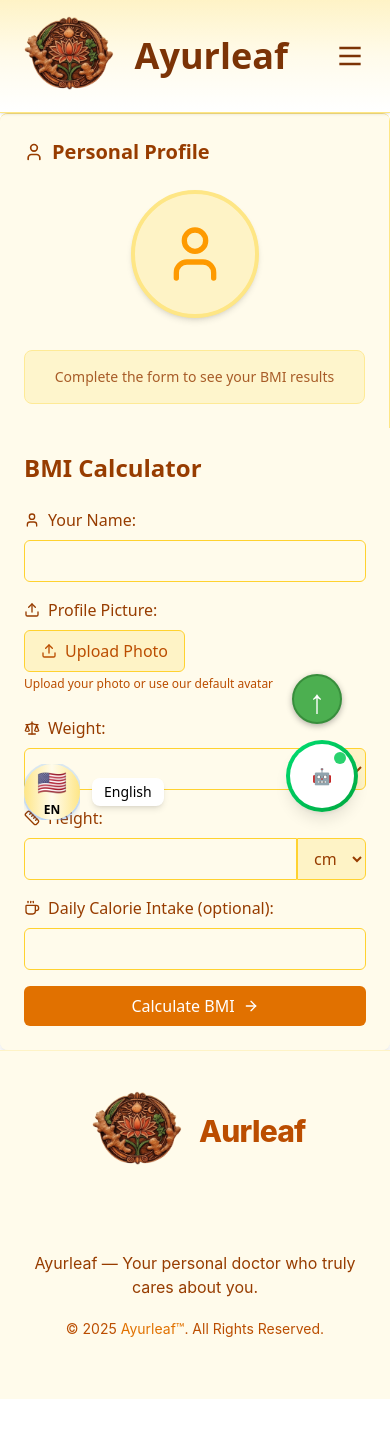
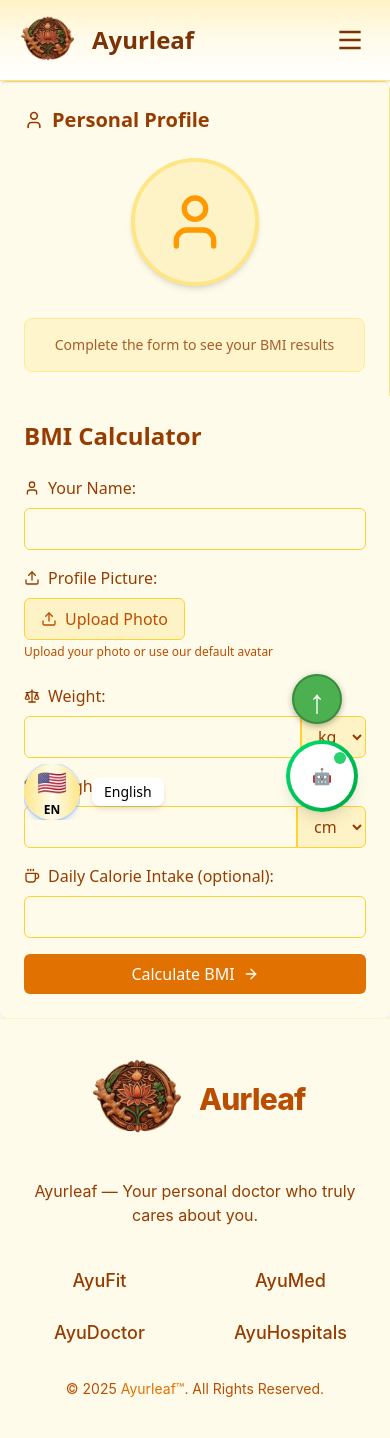
Before and after one commit to relatablepradeep/Aurleaf, a React (Vite) app in the folder Frontend/: page /BMI in a window 390 px wide. Before the commit the page ends 1399 px from the top, so only its background shows below. Built offline with nearby package versions, Linux system fonts and the light colour scheme.

Commit message:
Enhanced responsiveness for mobiles

```diff
--- a/Frontend/src/Component/Animation/StepProcess.tsx
+++ b/Frontend/src/Component/Animation/StepProcess.tsx
@@ -156,10 +156,11 @@ export default function StepProcess() {
                         height="150"
                         className="w-full h-full object-cover transition-all duration-500 hover:scale-110"
                         srcSet={`
-      ${disease.image_url.replace("w_64,h_64", "w_320,h_180")} 320w,
-      ${disease.image_url.replace("w_64,h_64", "w_640,h_360")} 640w,
-      ${disease.image_url.replace("w_64,h_64", "w_1280,h_720")} 1280w
-    `}
+  ${(disease.image_url || '/api/placeholder/260/150').replace("w_64,h_64", "w_320,h_180")} 320w,
+  ${(disease.image_url || '/api/placeholder/260/150').replace("w_64,h_64", "w_640,h_360")} 640w,
+  ${(disease.image_url || '/api/placeholder/260/150').replace("w_64,h_64", "w_1280,h_720")} 1280w
+`}
+
                         sizes="(max-width: 640px) 100vw, 640px"
                       />
                       <figcaption className="sr-only">
--- a/Frontend/src/Component/Footer/Foot.tsx
+++ b/Frontend/src/Component/Footer/Foot.tsx
@@ -1,5 +1,4 @@
-import { Link,NavLink } from "react-router-dom"; // Updated import for React Router DOM
-
+import { Link, NavLink } from "react-router-dom";
 import logo from "../../Assets/logo.png";
 
 export default function Foot() {
@@ -7,37 +6,59 @@ export default function Foot() {
     <footer className="w-full bg-amber-50 text-amber-900 px-4 md:px-8 lg:px-10 py-10 font-[Inter] border-t border-amber-100">
       <div className="max-w-screen-xl mx-auto text-center flex flex-col items-center">
 
-        <Link to="/" className="flex items-center text-3xl mb-4 font-extrabold tracking-tight text-amber-700 ">
+        {/* Logo + Brand */}
+        <Link
+          to="/"
+          className="flex items-center text-3xl mb-4 font-extrabold tracking-tight text-amber-700"
+        >
           <img src={logo} className="h-20 w-auto mr-2" alt="Aurleaf Logo" />
           Aurleaf
         </Link>
 
-        <p className="text-amber-800 mt-16 max-w-lg text-base">
+        {/* Tagline */}
+        <p className="text-amber-800 mt-6 max-w-lg text-base">
           Ayurleaf — Your personal doctor who truly cares about you.
         </p>
 
-        <div className="hidden md:flex md:space-x-8 mt-28 absolute left-1/2 transform -translate-x-1/2">
+        {/* Links (responsive grid) */}
+        <div className="mt-10 grid grid-cols-2 sm:grid-cols-2 md:grid-cols-4 gap-6 w-full max-w-lg">
           <NavLink
             to="/fitness"
             className={({ isActive }) =>
-              `text-2xl font-medium ${isActive ? "text-amber-900" : "text-amber-800 hover:text-amber-600"}`
+              `text-lg font-medium ${
+                isActive ? "text-amber-900" : "text-amber-800 hover:text-amber-600"
+              }`
             }
           >
             AyuFit
           </NavLink>
-          <NavLink to="/products" className="text-2xl font-medium text-amber-800 hover:text-amber-600">
+          <NavLink
+            to="/products"
+            className="text-lg font-medium text-amber-800 hover:text-amber-600"
+          >
             AyuMed
           </NavLink>
-          <NavLink to="/doctors" className="text-2xl font-medium text-amber-800 hover:text-amber-600">
+          <NavLink
+            to="/doctors"
+            className="text-lg font-medium text-amber-800 hover:text-amber-600"
+          >
             AyuDoctor
           </NavLink>
-          <NavLink to="/hospitals" className="text-2xl font-medium text-amber-800 hover:text-amber-600">
+          <NavLink
+            to="/hospitals"
+            className="text-lg font-medium text-amber-800 hover:text-amber-600"
+          >
             AyuHospitals
           </NavLink>
         </div>
 
-        <span className="text-sm text-amber-700 m-5">
-          © 2025 <Link to="/" className="hover:underline text-amber-600">Ayurleaf™</Link>. All Rights Reserved.
+        {/* Copyright */}
+        <span className="text-sm text-amber-700 mt-8">
+          © 2025{" "}
+          <Link to="/" className="hover:underline text-amber-600">
+            Ayurleaf™
+          </Link>
+          . All Rights Reserved.
         </span>
       </div>
     </footer>
--- a/Frontend/src/Component/Headers/Nav.tsx
+++ b/Frontend/src/Component/Headers/Nav.tsx
@@ -1,8 +1,6 @@
 import { Link, NavLink, useNavigate } from "react-router";
 import logo from "../../Assets/logo.png";
 import { useState } from "react";
-
-
 
 function Nav() {
   const [isOpen, setIsOpen] = useState(false);
@@ -15,68 +13,103 @@ function Nav() {
         {/* Logo and Title */}
         <div className="flex items-center">
           <Link to="/" className="flex items-center space-x-3">
-            <img src={logo} className="h-20 w-auto" alt="Logo" />
-            <span className="text-4xl font-semibold text-amber-900 hover:text-amber-600">Ayurleaf</span>
+            <img src={logo} className="h-12 w-auto sm:h-16 md:h-20" alt="Logo" />
+            <span className="text-2xl sm:text-3xl md:text-4xl font-semibold text-amber-900 hover:text-amber-600">
+              Ayurleaf
+            </span>
           </Link>
         </div>
 
         {/* Desktop Nav Links */}
-        <div className="hidden md:flex md:space-x-8 absolute left-1/2 transform -translate-x-1/2">
+        <div className="hidden md:flex md:space-x-8 justify-center w-full">
           <NavLink
             to="/fitness"
             className={({ isActive }) =>
-              `text-2xl font-medium ${isActive ? "text-amber-900" : "text-amber-800 underline hover:text-amber-600"}`
+              `text-2xl font-medium ${
+                isActive
+                  ? "text-amber-900"
+                  : "text-amber-800 underline hover:text-amber-600"
+              }`
             }
           >
             AyuFit
           </NavLink>
-          <NavLink to="/products" className="text-2xl font-medium text-amber-800 underline hover:text-amber-600">
+          <NavLink
+            to="/products"
+            className="text-2xl font-medium text-amber-800 underline hover:text-amber-600"
+          >
             AyuMed
           </NavLink>
-          <NavLink to="/doctors" className="text-2xl font-medium text-amber-800 underline hover:text-amber-600">
+          <NavLink
+            to="/doctors"
+            className="text-2xl font-medium text-amber-800 underline hover:text-amber-600"
+          >
             AyuDoctor
           </NavLink>
-          <NavLink to="/hospitals" className="text-2xl font-medium text-amber-800 underline hover:text-amber-600">
+          <NavLink
+            to="/hospitals"
+            className="text-2xl font-medium text-amber-800 underline hover:text-amber-600"
+          >
             AyuHospitals
           </NavLink>
         </div>
-
-
-
 
         {/* Hamburger Button */}
         <button
           className="md:hidden text-amber-900 p-2 rounded-md focus:outline-none"
           onClick={() => setIsOpen(!isOpen)}
         >
-          <svg className="w-8 h-8" viewBox="0 0 24 24" fill="none" stroke="currentColor" strokeWidth="2">
-            <path d={isOpen ? "M6 18L18 6M6 6l12 12" : "M4 6h16M4 12h16M4 18h16"} />
+          <svg
+            className="w-8 h-8"
+            viewBox="0 0 24 24"
+            fill="none"
+            stroke="currentColor"
+            strokeWidth="2"
+          >
+            <path
+              d={
+                isOpen
+                  ? "M6 18L18 6M6 6l12 12"
+                  : "M4 6h16M4 12h16M4 18h16"
+              }
+            />
           </svg>
         </button>
       </div>
 
       {/* Mobile Menu */}
       {isOpen && (
-        <div className="md:hidden bg-amber-50 border-t border-amber-200 p-4">
-          <NavLink to="/fitness" className="block py-2 text-2xl text-amber-900 hover:text-amber-600">
+        <div className="md:hidden bg-amber-50 border-t border-amber-200 p-4 space-y-2 transition-all duration-300">
+          <NavLink
+            to="/fitness"
+            className="block py-2 text-xl sm:text-2xl text-amber-900 hover:text-amber-600"
+          >
             AyuFit
           </NavLink>
-          <NavLink to="/products" className="block py-2 text-2xl text-amber-900 hover:text-amber-600">
+          <NavLink
+            to="/products"
+            className="block py-2 text-xl sm:text-2xl text-amber-900 hover:text-amber-600"
+          >
             AyuMed
           </NavLink>
-          <NavLink to="/doctors" className="block py-2 text-2xl text-amber-900 hover:text-amber-600">
+          <NavLink
+            to="/doctors"
+            className="block py-2 text-xl sm:text-2xl text-amber-900 hover:text-amber-600"
+          >
             AyuDoctor
           </NavLink>
-          <NavLink to="/hospitals" className="block py-2 text-2xl text-amber-900 hover:text-amber-600">
+          <NavLink
+            to="/hospitals"
+            className="block py-2 text-xl sm:text-2xl text-amber-900 hover:text-amber-600"
+          >
             AyuHospitals
           </NavLink>
           <button
-            onClick={() => navigate('/BMI')}
-            className="w-full mt-3 text-black bg-amber-500 hover:bg-amber-600 font-medium rounded-lg text-3xl px-6 py-3"
+            onClick={() => navigate("/BMI")}
+            className="w-full mt-3 text-black bg-amber-500 hover:bg-amber-600 font-medium rounded-lg text-lg sm:text-xl px-4 py-2"
           >
             Get Instant Help
           </button>
-
         </div>
       )}
     </nav>
--- a/Frontend/src/index.css
+++ b/Frontend/src/index.css
@@ -1,4 +1,10 @@
 @import "tailwindcss";
+
+html, body {
+  overflow-x: hidden;
+  width: 100%;
+}
+
 
 .text-green-800:hover{
   color: rgb(33, 238, 30);
```
Also changed, not shown: Frontend/src/Component/Animation/Appointment.tsx (+55 -46 lines), Frontend/src/Component/Aurleaf/Home.tsx (+21 -92 lines).
